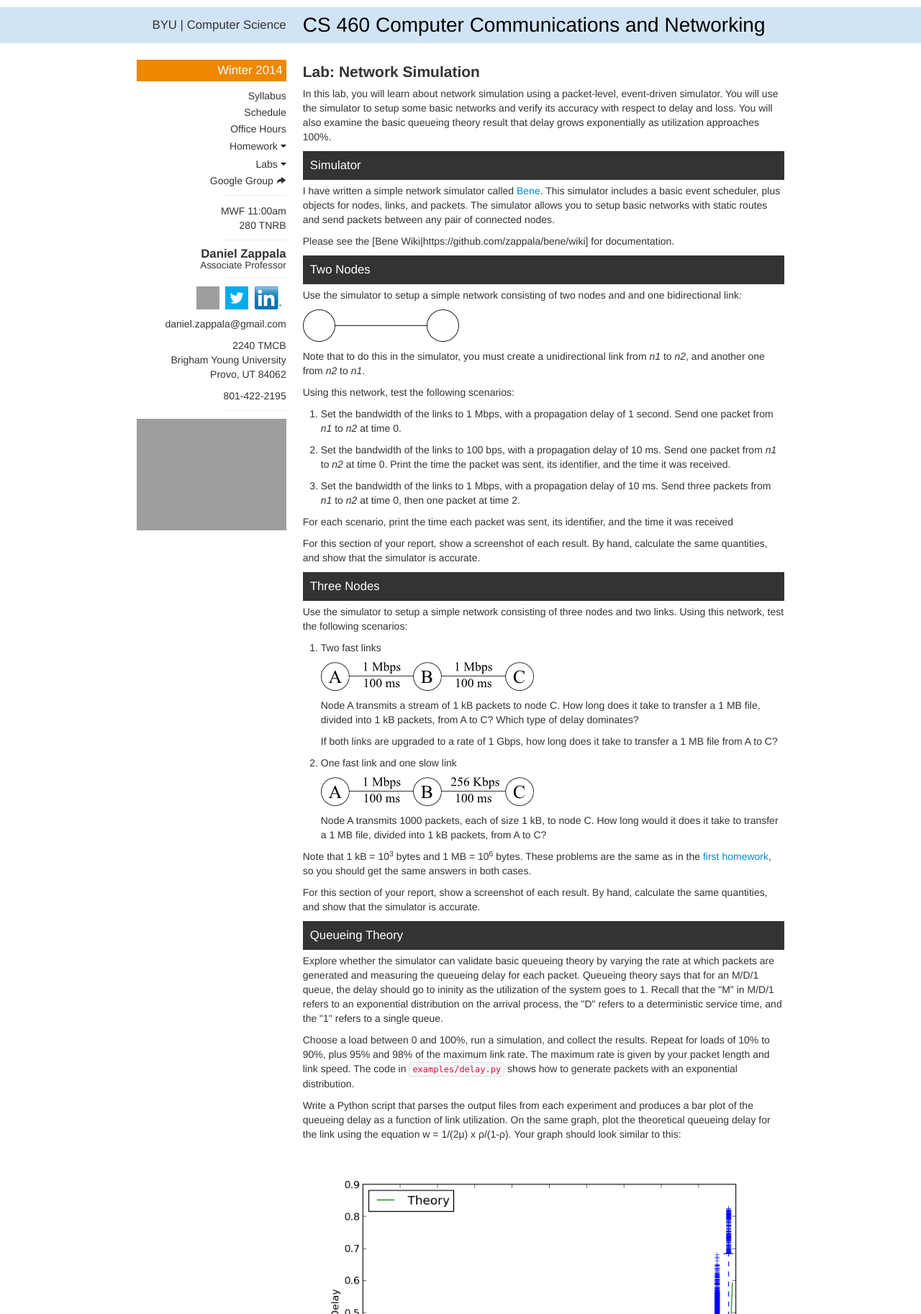
After one commit to zappala/cs460, a Flask app: page /winter-2014/labs/network-simulation in a window 1280 px wide. The commit adds this page. Shown: the top 1826 px of the page at 72% size. Run offline with Flask 2, Linux system fonts and the light colour scheme; some libraries are stand-ins or nearby versions; grey boxes are pictures that could not be loaded.

Commit message:
Added lectures, lab.

```diff
--- a/templates/winter-2014/homework/networks-and-delay.html
+++ b/templates/winter-2014/homework/networks-and-delay.html
@@ -16,6 +16,8 @@
 1. Use the following network and the convention that 1 kB = 10<sup>3</sup> bytes
 and 1 MB = 10<sup>6</sup> bytes.
 
+    ![network](/static/img/two-hop-1.png)
+
     1. Node A transmits a stream of 1 kB packets to node C. Assuming
        no other traffic in the network, explain why there will never
        be any queueing delay at node B.
@@ -33,6 +35,8 @@ and 1 MB = 10<sup>6</sup> bytes.
 1. Use the following network and the convention that 1 kB =
 10<sup>3</sup> bytes and 1 MB = 10<sup>6</sup> bytes.
 
+    ![network](/static/img/two-hop-2.png)
+
     1. Node A transmits 1000 packets, each of size 1 kB, to node
        C. Explain why there will be queueing delay at node B.
 
--- /dev/null
+++ b/templates/winter-2014/labs/network-simulation.html
@@ -0,0 +1,194 @@
+{% extends "winter-2014/sidebar.html" %}
+
+{% block page %}
+
+{% filter markdown %}
+
+# Lab: Network Simulation
+
+In this lab, you will learn about network simulation using a
+packet-level, event-driven simulator.  You will use the simulator to
+setup some basic networks and verify its accuracy with respect to
+delay and loss.  You will also examine the basic queueing theory
+result that delay grows exponentially as utilization approaches 100%.
+
+## Simulator
+
+I have written a simple network simulator called
+[Bene](https://github.com/zappala/bene). This simulator includes a
+basic event scheduler, plus objects for nodes, links, and packets. The
+simulator allows you to setup basic networks with static routes and
+send packets between any pair of connected nodes.
+
+Please see the [Bene Wiki|https://github.com/zappala/bene/wiki] for
+documentation.
+
+## Two Nodes
+
+Use the simulator to setup a simple network consisting of two nodes and
+and one bidirectional link:
+
+![network](/static/img/two-nodes-one-link.png)
+
+Note that to do this in the simulator, you must create a
+unidirectional link from _n1_ to _n2_, and another one from _n2_ to
+_n1_.
+
+Using this network, test the following scenarios:
+
+1. Set the bandwidth of the links to 1 Mbps, with a propagation delay
+of 1 second. Send one packet from _n1_ to _n2_ at time 0.
+
+1. Set the bandwidth of the links to 100 bps, with a propagation delay
+of 10 ms. Send one packet from _n1_ to _n2_ at time 0. Print the time
+the packet was sent, its identifier, and the time it was received.
+
+1. Set the bandwidth of the links to 1 Mbps, with a propagation delay
+of 10 ms.  Send three packets from _n1_ to _n2_ at time 0, then one
+packet at time 2.
+
+For each scenario, print the time each packet was sent, its
+identifier, and the time it was received
+
+For this section of your report, show a screenshot of each result. By
+hand, calculate the same quantities, and show that the simulator is
+accurate.
+
+## Three Nodes
+
+Use the simulator to setup a simple network consisting of three nodes
+and two links. Using this network, test the following scenarios:
+
+1. Two fast links
+
+    ![network](/static/img/two-hop-1.png)
+
+    Node A transmits a stream of 1 kB packets to node C. How long does
+    it take to transfer a 1 MB file, divided into 1 kB packets, from A
+    to C?  Which type of delay dominates?
+
+    If both links are upgraded to a rate of 1 Gbps, how long does it
+    take to transfer a 1 MB file from A to C?
+
+2. One fast link and one slow link
+
+    ![network](/static/img/two-hop-2.png)
+
+    Node A transmits 1000 packets, each of size 1 kB, to node C. How
+    long would it does it take to transfer a 1 MB file, divided into 1
+    kB packets, from A to C?
+
+Note that 1 kB = 10<sup>3</sup> bytes and 1 MB = 10<sup>6</sup>
+bytes. These problems are the same as in the [first
+homework](http://cs460.byu.edu/winter-2014/homework/networks-and-delay),
+so you should get the same answers in both cases.
+
+For this section of your report, show a screenshot of each result. By
+hand, calculate the same quantities, and show that the simulator is
+accurate.
+
+## Queueing Theory
+
+Explore whether the simulator can validate basic queueing theory by
+varying the rate at which packets are generated and measuring the
+queueing delay for each packet. Queueing theory says that for an M/D/1
+queue, the delay should go to ininity as the utilization of the system
+goes to 1. Recall that the "M" in M/D/1 refers to an exponential
+distribution on the arrival process, the "D" refers to a deterministic
+service time, and the "1" refers to a single queue.
+
+Choose a load between 0 and 100%, run a simulation, and collect the
+results. Repeat for loads of 10% to 90%, plus 95% and 98% of the
+maximum link rate. The maximum rate is given by your packet length and
+link speed. The code in `examples/delay.py` shows how to generate
+packets with an exponential distribution.
+
+Write a Python script that parses the output files from each
+experiment and produces a bar plot of the queueing delay as a function
+of link utilization. On the same graph, plot the theoretical queueing
+delay for the link using the equation w = 1/(2μ) x ρ/(1-ρ). Your graph
+should look similar to this:
+
+![combined-box](/static/img/combined-box.png)
+
+In addition, create a line graph comparing the theoretical queueing delay
+to the average queueing delay. This graph should look similar to this:
+
+![combined-box](/static/img/combined-average.png)
+
+Your plots must use Python and matplotlib. You can use the [sample
+plotting code](https://github.com/zappala/python-plotting) as a
+starting point for plotting.
+
+For this section of your report, show the two graphs and discuss how
+well the simulator matches the theoretical result.
+
+## Report
+
+Write a formal, scientific report that has a section for each of the
+parts of the lab. Your report can be any length, as long as you
+thoroughly describe your project and results. The paper must use 11
+point type, single spacing, and one column per page.
+
+You must use LaTex to write your report. This will make it easy for
+you to include code and graphs and give them a consistent style. You
+will also be able to easily regenerate your report whenever you change
+your graphs, without having to copy and paste them each time. You can
+use [this template](https://github.com/zappala/latex-report-template)
+for your report.
+
+LaTeX is a useful publishing tool in the academic world, as it
+automatically formats a paper in many commonly-used conference and
+journal styles. If I need to send a paper to a different venue,
+changing one line in a LaTeX file will reformat the paper for
+submisison to this venue. LaTeX handles all of the formatting you
+would otherwise have to do by hand -- margins, section headings,
+placement of figures, and more. I also find it helps me to focus on
+content, rather than style, when I am writing a paper.
+
+To help you learn LaTeX, I suggest using the [WikiBooks LaTex
+reference](http://en.wikibooks.org/wiki/LaTeX).
+
+## Submission
+
+Your code and should be located in a directory called lab1 in the top level:
+
+<pre>
+bene/
+  src/
+  examples/
+  lab1/
+</pre>
+
+Turn in a tarball that includes all of your code (for the simulator,
+experiments, graphing, etc), and a PDF of your report:
+
+<pre>
+tar -czvf bene.tgz bene
+</pre>
+
+using Learning Suite.
+
+## Grading
+
+This lab is worth 100 points, and will be graded using the following rubric:
+
+* Two Nodes: 30 points, 10 points per scenario
+
+* Three Nodes: 20 points, 10 points per scenario.
+
+* Queueing Theory: 50 points.
+
+Each part will be graded on the following scale:
+
+* 50% for partial work that indicates substantial effort was made
+* 70% - 80% for C quality work
+* 80% - 90% for B quality work
+* 90% - 100% for A quality work
+
+To get full points, the report must be complete and written with a
+scientific style.
+
+{% endfilter %}
+
+{% endblock %}
--- a/templates/winter-2014/sidebar.html
+++ b/templates/winter-2014/sidebar.html
@@ -30,6 +30,7 @@ Winter 2014
 	<span class="caret"></span>
       </a>
       <ul class="dropdown-menu">
+	<li><a href={{url_for("show",directory="winter-2014/labs",page="network-simulation")}}>Network Simulation</a></li>
       </ul>
     </div>
   </li>
```
Also changed, not shown: views/winter2014.py (+9 -6 lines), static/img/combined-average.png (added), static/img/combined-box.png (added), static/img/two-hop-1.png (added), static/img/two-hop-1.svg (added), static/img/two-hop-2.png (added), static/img/two-hop-2.svg (added), static/img/two-nodes-one-link.png (added), 4 other files.
